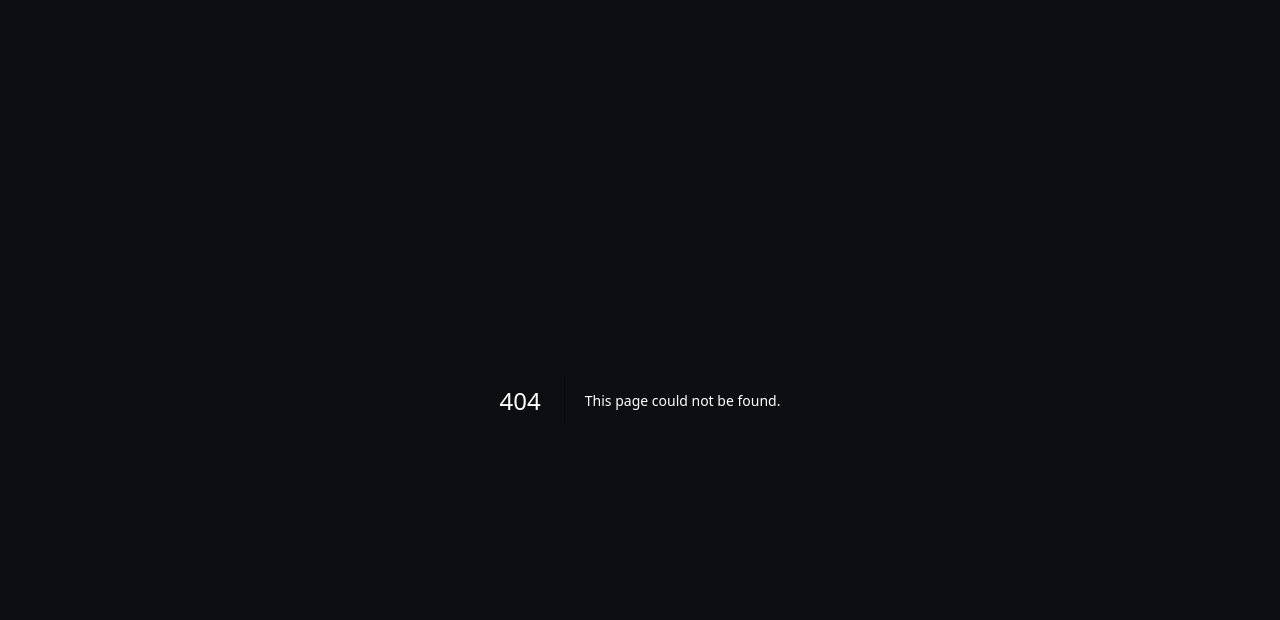
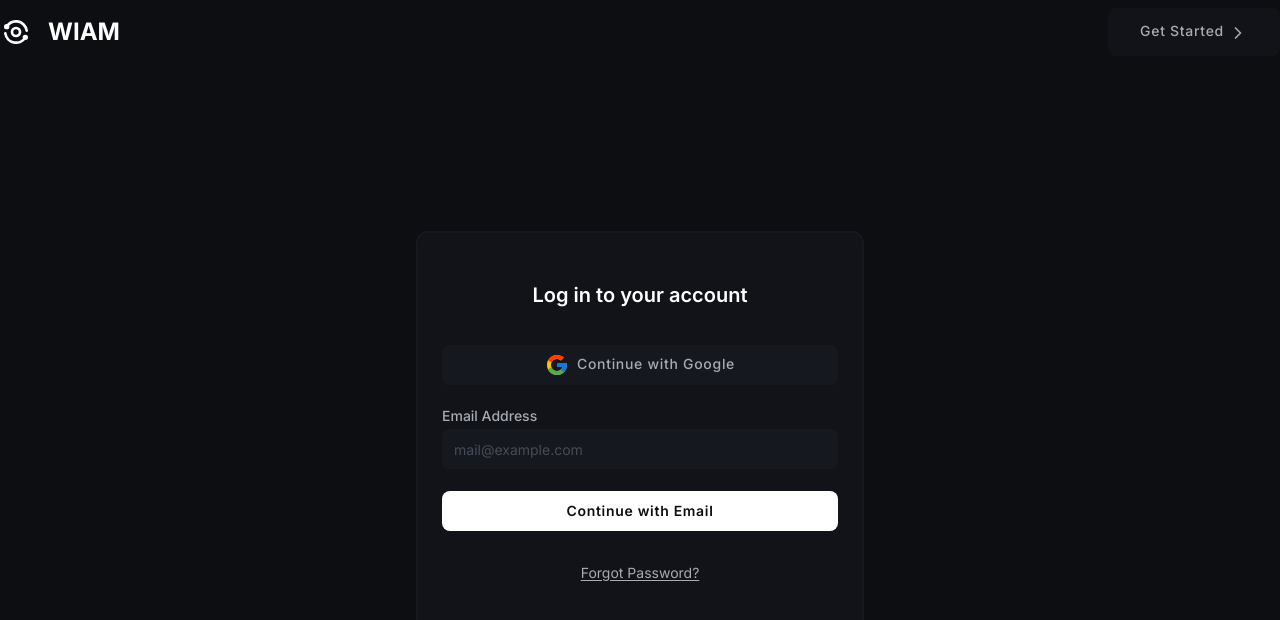
Before and after one commit to glitch-afk/WIAM, a Next.js app: page /login in a window 1280 px wide. Before the commit this address had no page. Shown: the top 620 px of the page. Built offline with nearby package versions, Linux system fonts and the light colour scheme; no server answers.

Commit message:
feat: fixed auth & authentication layouts

```diff
--- a/package.json
+++ b/package.json
@@ -10,6 +10,7 @@
     "start": "next start"
   },
   "dependencies": {
+    "@hookform/resolvers": "^2.9.11",
     "@next-auth/prisma-adapter": "^1.0.5",
     "@next/font": "^13.1.6",
     "@prisma/client": "^4.9.0",
@@ -22,6 +23,8 @@
     "next-auth": "^4.19.0",
     "react": "18.2.0",
     "react-dom": "18.2.0",
+    "react-hook-form": "^7.43.1",
+    "react-hot-toast": "^2.4.0",
     "sharp": "^0.31.3",
     "tailwind-merge": "^1.9.1",
     "zod": "^3.20.2"
--- a/src/components/icons.tsx
+++ b/src/components/icons.tsx
@@ -1,5 +1,6 @@
 import {
   ChevronRight,
+  Loader2,
   LogIn,
   LogOut,
   Menu,
@@ -15,6 +16,7 @@ export const Icons = {
   twitter: Twitter,
   login: LogIn,
   logout: LogOut,
+  loader: Loader2,
   rightArrow: ChevronRight,
   menu: Menu,
   close: X,
--- a/src/components/mobile-nav.tsx
+++ b/src/components/mobile-nav.tsx
@@ -2,9 +2,10 @@ import React from "react"
 import Link from "next/link"
 import type { NavItem } from "@/types"
 import { motion } from "framer-motion"
-import { useSession } from "next-auth/react"
+import { signOut, useSession } from "next-auth/react"
 
 import Button from "@/components/ui/button"
+import { Icons } from "./icons"
 
 interface IMobileNavProps {
   navLinks?: NavItem[]
@@ -40,7 +41,7 @@ const MobileNav = ({ navLinks }: IMobileNavProps) => {
       {!session ? (
         <div className="flex flex-col w-full space-y-2">
           <Link
-            href="/register"
+            href="/login"
             className="border border-brand-400 py-3 rounded-md text-center font-semibold text-sm hover:bg-brand-400 transition-colors duration-300"
           >
             Log In
@@ -56,7 +57,15 @@ const MobileNav = ({ navLinks }: IMobileNavProps) => {
           </Link>
         </div>
       ) : (
-        <Button>Logout</Button>
+        <button
+          onClick={() =>
+            signOut({ callbackUrl: `${window.location.origin}/login` })
+          }
+          className="border border-brand-400 py-3 rounded-md text-center font-semibold text-sm hover:bg-brand-400 transition-colors duration-300 w-full"
+        >
+          <Icons.logout className="mr-2 w-5 h-auto inline" />
+          Logout
+        </button>
       )}
     </motion.div>
   )
--- /dev/null
+++ b/src/components/ui/toast.tsx
@@ -0,0 +1,84 @@
+import * as React from "react"
+import hotToast, { Toaster as HotToaster } from "react-hot-toast"
+
+import { cn } from "@/lib/utils"
+import { Icons } from "@/components/icons"
+
+export const Toaster = HotToaster
+
+interface ToastProps extends React.HTMLAttributes<HTMLDivElement> {
+  visible: boolean
+}
+
+export function Toast({ visible, className, ...props }: ToastProps) {
+  return (
+    <div
+      className={cn(
+        "min-h-16 mb-2 flex w-[350px] flex-col items-start gap-1 rounded-md bg-white px-6 py-4 shadow-lg",
+        visible && "animate-in slide-in-from-bottom-5",
+        className
+      )}
+      {...props}
+    />
+  )
+}
+
+interface ToastIconProps extends Partial<React.SVGProps<SVGSVGElement>> {
+  name: keyof typeof Icons
+}
+
+Toast.Icon = function ToastIcon({ name, className, ...props }: ToastIconProps) {
+  const Icon = Icons[name]
+
+  if (!Icon) {
+    return null
+  }
+
+  return (
+    <div className="flex h-20 w-20 items-center justify-center rounded-full bg-slate-100">
+      <Icon className={cn("h-10 w-10", className)} {...props} />
+    </div>
+  )
+}
+
+type ToastTitleProps = React.HTMLAttributes<HTMLHeadingElement>
+
+Toast.Title = function ToastTitle({ className, ...props }: ToastTitleProps) {
+  return <p className={cn("text-sm font-medium", className)} {...props} />
+}
+
+type ToastDescriptionProps = React.HTMLAttributes<HTMLParagraphElement>
+
+Toast.Description = function ToastDescription({
+  className,
+  ...props
+}: ToastDescriptionProps) {
+  return <p className={cn("text-sm opacity-80", className)} {...props} />
+}
+
+interface ToastOpts {
+  title?: string
+  message: string
+  type?: "success" | "error" | "default"
+  duration?: number
+}
+
+export function toast(opts: ToastOpts) {
+  const { title, message, type = "default", duration = 3000 } = opts
+
+  return hotToast.custom(
+    ({ visible }) => (
+      <Toast
+        visible={visible}
+        className={cn({
+          "bg-red-600 text-white": type === "error",
+          "bg-black text-white": type === "success",
+        })}
+      >
+        <Toast.Title>{title}</Toast.Title>
+        {message && <Toast.Description>{message}</Toast.Description>}
+      </Toast>
+    ),
+    { duration }
+  )
+}
--- /dev/null
+++ b/src/components/user-auth-form.tsx
@@ -0,0 +1,129 @@
+import React from "react"
+import { useSearchParams } from "next/navigation"
+import { zodResolver } from "@hookform/resolvers/zod"
+import { signIn, useSession } from "next-auth/react"
+import { useForm } from "react-hook-form"
+import type { z } from "zod"
+
+import { userAuthSchema } from "@/lib/auth"
+import { cn } from "@/lib/utils"
+import { Icons } from "@/components/icons"
+import Button from "@/components/ui/button"
+import { Input } from "@/components/ui/input"
+import { Label } from "@/components/ui/label"
+import { toast } from "@/components/ui/toast"
+
+interface UserAuthFormProps extends React.HTMLAttributes<HTMLDivElement> {
+  cardTitle: string
+  children: React.ReactNode
+}
+
+type FormData = z.infer<typeof userAuthSchema>
+
+const UserAuthForm = ({
+  cardTitle,
+  className,
+  children,
+  ...props
+}: UserAuthFormProps) => {
+  const {
+    register,
+    handleSubmit,
+    formState: { errors },
+  } = useForm<FormData>({
+    resolver: zodResolver(userAuthSchema),
+  })
+  const [isLoading, setIsLoading] = React.useState<boolean>(false)
+  const searchParams = useSearchParams()
+  const { data: session } = useSession()
+
+  console.log(session)
+
+  async function onSubmit(data: FormData) {
+    setIsLoading(true)
+    const signInResult = await signIn("email", {
+      email: data.email.toLowerCase(),
+      redirect: false,
+      callbackUrl: searchParams.get("from") || "/",
+    })
+
+    setIsLoading(false)
+
+    if (!signInResult?.ok) {
+      return toast({
+        title: "Something went wrong.",
+        message: "Your sign in request failed. Please try again.",
+        type: "error",
+      })
+    }
+
+    return toast({
+      title: "Check your email",
+      message: "We sent you a login link. Be sure to check your spam too.",
+      type: "success",
+    })
+  }
+
+  return (
+    <div
+      className={cn(
+        "w-full max-w-md rounded-xl border-2 border-brand-500 bg-brand-600 px-6 py-12",
+        className
+      )}
+      {...props}
+    >
+      <h2 className="mb-5 text-center text-xl font-semibold">{cardTitle}</h2>
+
+      {/* signin with google */}
+      <Button
+        className="mt-4 w-full bg-brand-500 text-brand-100"
+        variant="ghost"
+        shape="rounded"
+        size="small"
+        color="primary"
+        onClick={() =>
+          signIn("google", {
+            callbackUrl: "/",
+          })
+        }
+      >
+        <Icons.google className="mr-2 h-6 w-6 inline" />
+        Continue with Google
+      </Button>
+
+      {/* singin with email */}
+      <form
+        className="mt-6 grid w-full items-center gap-1.5"
+        onSubmit={handleSubmit(onSubmit)}
+      >
+        <Label htmlFor="email">Email Address</Label>
+        <Input
+          type="email"
+          id="email"
+          placeholder="mail@example.com"
+          autoCapitalize="none"
+          autoComplete="email"
+          autoCorrect="off"
+          disabled={isLoading}
+          {...register("email")}
+        />
+        {errors?.email && (
+          <p className="text-xs text-rose-600 mt-1">{errors.email.message}</p>
+        )}
+        <Button
+          className="mt-4 font-semibold"
+          isLoading={isLoading}
+          color="white"
+          size="small"
+          shape="rounded"
+        >
+          Continue with Email
+        </Button>
+      </form>
+
+      {children}
+    </div>
+  )
+}
+
+export default UserAuthForm
--- a/src/layouts/_default.tsx
+++ b/src/layouts/_default.tsx
@@ -1,5 +1,6 @@
 import React from "react"
 import Link from "next/link"
+import { signOut, useSession } from "next-auth/react"
 
 import { siteConfig } from "@/config/site"
 import { cn } from "@/lib/utils"
@@ -19,6 +20,8 @@ const DefaultLayout = ({
   contentClassName,
 }: React.PropsWithChildren<IDefaultLayoutProps>) => {
   const { isOpen, openDrawer, closeDrawer } = useDrawer()
+  const { data: session } = useSession()
+
   return (
     <div className="w-full px-[1.5rem] xl:px-0 xl:container md:mx-auto max-w-8xl">
       <header className="grid grid-cols-3 w-full h-[8vh] items-center">
@@ -32,14 +35,31 @@ const DefaultLayout = ({
           />
         </div>
         <div className="col-start-3 col-span-1 md:flex justify-end items-center space-x-2 hidden">
+          {!session ? (
+            <>
+              <Link href="/login">
                 <Button size="mini">Log In</Button>
+              </Link>
               <Link href="/register">
                 <Button color="white" size="mini">
                   Get Started
                   <Icons.rightArrow className="inline ml-1 w-4 h-auto" />
                 </Button>
               </Link>
+            </>
+          ) : (
+            <Button
+              className="text-brand-50 hover:text-white"
+              onClick={() =>
+                signOut({ callbackUrl: `${window.location.origin}/login` })
+              }
+            >
+              <Icons.logout className="w-5 h-auto inline mr-2" />
+              Logout
+            </Button>
+          )}
         </div>
+
         <div className="col-span-2 col-start-3 inline-flex md:hidden justify-end">
           {isOpen ? (
             <button onClick={closeDrawer}>
--- /dev/null
+++ b/src/lib/auth.ts
@@ -0,0 +1,5 @@
+import * as z from "zod"
+
+export const userAuthSchema = z.object({
+  email: z.string().email(),
+})
--- /dev/null
+++ b/src/pages/login.tsx
@@ -0,0 +1,43 @@
+import React, { type ReactElement } from "react"
+import Link from "next/link"
+import OnboardingLayout from "@/layouts/onboarding"
+import type { NextPageWithLayout } from "@/types"
+
+import { Icons } from "@/components/icons"
+import Logo from "@/components/site-logo"
+import Button from "@/components/ui/button"
+import UserAuthForm from "@/components/user-auth-form"
+
+const LoginPage: NextPageWithLayout = () => {
+  return (
+    <>
+      <header className="grid grid-cols-3 w-full h-[8vh] items-center">
+        <div className="col-start-1 col-span-1">
+          <Logo />
+        </div>
+        <Link
+          href="/register"
+          className="col-start-3 col-span-1 flex justify-end items-center space-x-2"
+        >
+          <Button shape="rounded" className="text-brand-100 hover:text-white">
+            Get Started
+            <Icons.rightArrow className="ml-1 w-5 h-auto inline" />
+          </Button>
+        </Link>
+      </header>
+      <main className="flex items-center justify-center h-[92vh]">
+        <UserAuthForm cardTitle="Log in to your account">
+          <p className="mt-8 text-center text-sm text-brand-100 underline underline-offset-2">
+            Forgot Password?
+          </p>
+        </UserAuthForm>
+      </main>
+    </>
+  )
+}
+
+LoginPage.getLayout = function getLayout(page: ReactElement) {
+  return <OnboardingLayout>{page}</OnboardingLayout>
+}
+
+export default LoginPage
--- a/src/pages/register/index.tsx
+++ b/src/pages/register/index.tsx
@@ -1,14 +1,13 @@
 import React, { type ReactElement } from "react"
 import type { GetServerSidePropsContext } from "next"
+import Link from "next/link"
 import OnboardingLayout from "@/layouts/onboarding"
 import { getServerAuthSession } from "@/server/auth"
-import { signIn } from "next-auth/react"
 
 import { Icons } from "@/components/icons"
 import Logo from "@/components/site-logo"
 import Button from "@/components/ui/button/button"
-import { Input } from "@/components/ui/input"
-import { Label } from "@/components/ui/label"
+import UserAuthForm from "@/components/user-auth-form"
 
 const RegisterPage = () => {
   return (
@@ -17,49 +16,18 @@ const RegisterPage = () => {
         <div className="col-start-1 col-span-1">
           <Logo />
         </div>
-        <div className="col-start-3 col-span-1 flex justify-end items-center space-x-2">
+        <Link
+          href="/login"
+          className="col-start-3 col-span-1 flex justify-end items-center space-x-2"
+        >
           <Button shape="rounded" className="text-brand-100 hover:text-white">
             <Icons.login className="mr-2 w-4 h-auto inline" />
             Log In
           </Button>
-        </div>
+        </Link>
       </header>
       <main className="flex items-center justify-center h-[92vh]">
-        <div className="w-full max-w-md rounded-xl border-2 border-brand-500 bg-brand-600 px-6 py-12">
-          <h2 className="mb-5 text-center text-xl font-semibold">
-            Create your Account
-          </h2>
-          {/* signin with google */}
-          <Button
-            className="mt-4 w-full bg-brand-500 text-brand-100"
-            variant="ghost"
-            shape="rounded"
-            size="small"
-            color="primary"
-            onClick={() =>
-              signIn("google", {
-                callbackUrl: "/",
-              })
-            }
-          >
-            <Icons.google className="mr-2 h-6 w-6 inline" />
-            Continue with Google
-          </Button>
-
-          {/* singin with email */}
-          <div className="mt-6 grid w-full items-center gap-1.5">
-            <Label htmlFor="email">Email Address</Label>
-            <Input type="email" id="email" placeholder="mail@example.com" />
-            <Button
-              className="mt-4 font-semibold"
-              color="white"
-              size="small"
-              shape="rounded"
-            >
-              Continue with Email
-            </Button>
-          </div>
-
+        <UserAuthForm cardTitle="Create your Account">
           <p className="mt-8 text-center text-sm text-brand-100">
             You acknowledge that you read, and agree to our&nbsp;
             <span className="font-semibold underline text-brand-100">
@@ -70,7 +38,7 @@ const RegisterPage = () => {
               Privacy Policy
             </span>
           </p>
-        </div>
+        </UserAuthForm>
       </main>
     </>
   )
```
Also changed, not shown: 1 other file (tests, documents, lock files or other folders). Lines whose indentation alone changed are shown as unchanged.
